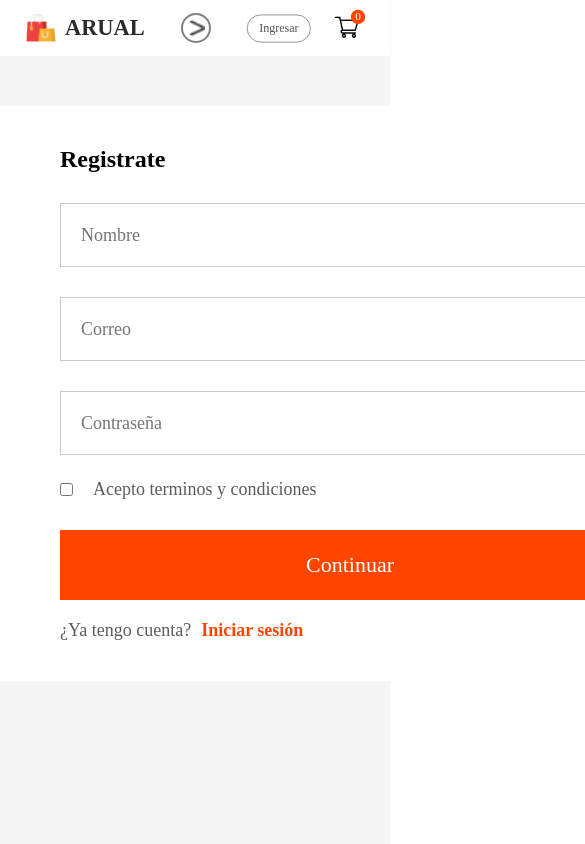
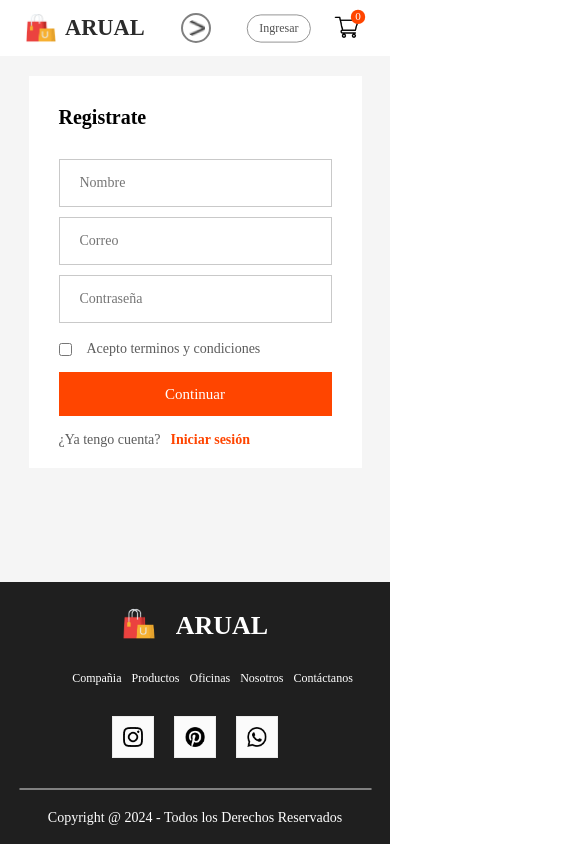
Before and after one commit to luis13xd/arual, a React (Create React App) app: page /login in a window 390 px wide. Shown: the top 844 px of the page, 585 px wide, since content can reach past the window. Built offline with nearby package versions, Linux system fonts and the light colour scheme.

Commit message:
responsive login

```diff
--- a/src/Components/Footer/Footer.css
+++ b/src/Components/Footer/Footer.css
@@ -103,3 +103,13 @@
         font-size: 14px;
     }
 }
+
+@media(max-width:453px) {
+
+    .footer-links {
+        gap: 10px;
+        font-size: 12px;
+        padding-right: 5px;
+    }
+
+}
--- a/src/Components/Footer/Footer.jsx
+++ b/src/Components/Footer/Footer.jsx
@@ -16,7 +16,7 @@ export const Footer = () => {
             <li>Compañia</li>
             <li>Productos</li>
             <li>Oficinas</li>
-            <li>Sobre Nosotros</li>
+            <li>Nosotros</li>
             <li>Contáctanos</li>
         </ul>
         <div className="footer-social-icon">
--- a/src/Pages/Css/LoginSignup.css
+++ b/src/Pages/Css/LoginSignup.css
@@ -1,35 +1,40 @@
-.loginsignup{
+.loginsignup {
     width: 100%;
     height: 90vh;
     background: whitesmoke;
     padding-top: 50px;
 }
-.loginsignup-container{
-    width: 580px;
+
+.loginsignup-container {
+    width: 40%;
     background: white;
     margin: auto;
     padding: 40px 60px;
 }
-.loginsignup-container h1{
+
+.loginsignup-container h2 {
     margin: 20px 0px;
+    font-size: 28px;
 }
-.loginsignup-fields{
+
+.loginsignup-fields {
     display: flex;
     flex-direction: column;
     gap: 30px;
     margin-top: 30px;
 }
-.loginsignup-fields input{
+
+.loginsignup-fields input {
     height: 60px;
-    width: 100%;
     padding-left: 20px;
     border: 1px solid #c9c9c9;
     outline: none;
     color: #5c5c5c;
     font-size: 18px;
 }
-.loginsignup-container button{
-    width: 580px;
+
+.loginsignup-container button {
+    width: 100%;
     height: 70px;
     color: white;
     background: orangered;
@@ -39,18 +44,26 @@
     font-weight: 500;
     cursor: pointer;
 }
-.loginsignup-login{
+
+.loginsignup-container button:hover {
+    color: white;
+    background: black;
+}
+
+.loginsignup-login {
     margin-top: 20px;
     color: #5c5c5c;
     font-size: 18px;
     font-weight: 500;
 }
-.loginsignup-login span{
+
+.loginsignup-login span {
     color: orangered;
     font-weight: 600;
     margin-left: 10px;
 }
-.loginsignup-agree{
+
+.loginsignup-agree {
     display: flex;
     align-items: center;
     margin-top: 24px;
@@ -59,3 +72,109 @@
     font-size: 18px;
     font-weight: 500;
 }
+
+@media(max-width:1280px) {
+    .loginsignup {
+        padding-top: 40px;
+    }
+
+    .loginsignup-container {
+        width: 45%;
+    }
+
+    .loginsignup-container h2 {
+        margin: 10px 0px;
+        font-size: 24px;
+    }
+
+    x .loginsignup-fields {
+        gap: 20px;
+        margin-top: 20px;
+    }
+}
+
+@media(max-width:800px) {
+    .loginsignup {
+        padding-top: 30px;
+        height: 70vh;
+    }
+
+    .loginsignup-container {
+        width: 60%;
+    }
+
+    .loginsignup-container h2 {
+        margin: 10px 0px;
+        font-size: 20px;
+    }
+
+    .loginsignup-fields {
+        gap: 15px;
+    }
+
+    .loginsignup-fields input {
+        height: 50px;
+        padding-left: 20px;
+        font-size: 16px;
+    }
+
+    .loginsignup-container button {
+        height: 50px;
+        margin-top: 20px;
+        font-size: 18px;
+    }
+
+    .loginsignup-login {
+        margin-top: 16px;
+    }
+
+    .loginsignup-agree {
+        margin-top: 18px;
+        gap: 15px;
+        font-size: 16px;
+    }
+}
+
+@media(max-width:500px) {
+    .loginsignup {
+        padding-top: 20px;
+        height: 60vh;
+    }
+
+    .loginsignup-container {
+        padding: 20px 30px;
+        width: 70%;
+    }
+
+    .loginsignup-container h2 {
+        margin: 10px 0px;
+        font-size: 20px;
+    }
+
+    .loginsignup-fields {
+        gap: 10px;
+    }
+
+    .loginsignup-fields input {
+        height: 44px;
+        padding-left: 20px;
+        font-size: 14px;
+    }
+
+    .loginsignup-container button {
+        height: 44px;
+        margin-top: 15px;
+        font-size: 15px;
+    }
+
+    .loginsignup-login {
+        margin-top: 16px;
+        font-size: 14px;
+    }
+
+    .loginsignup-agree {
+        margin-top: 18px;
+        gap: 15px;
+        font-size: 14px;
+    }
+}
```
